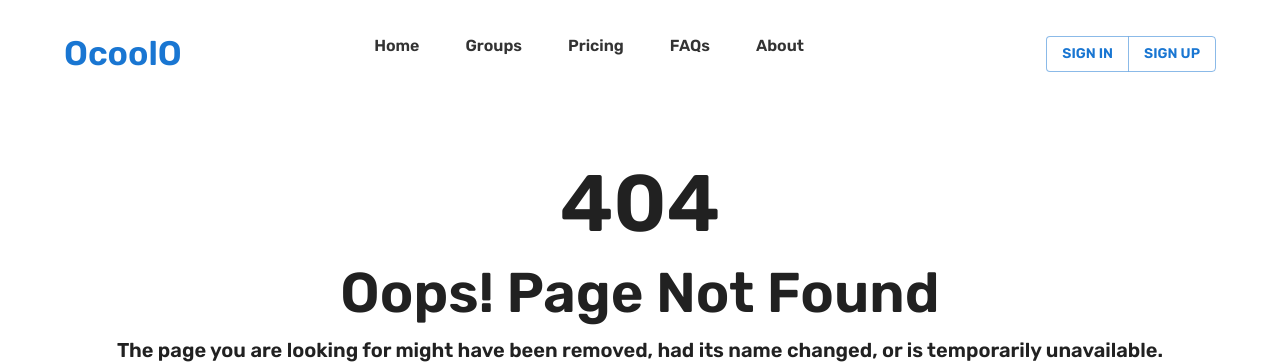
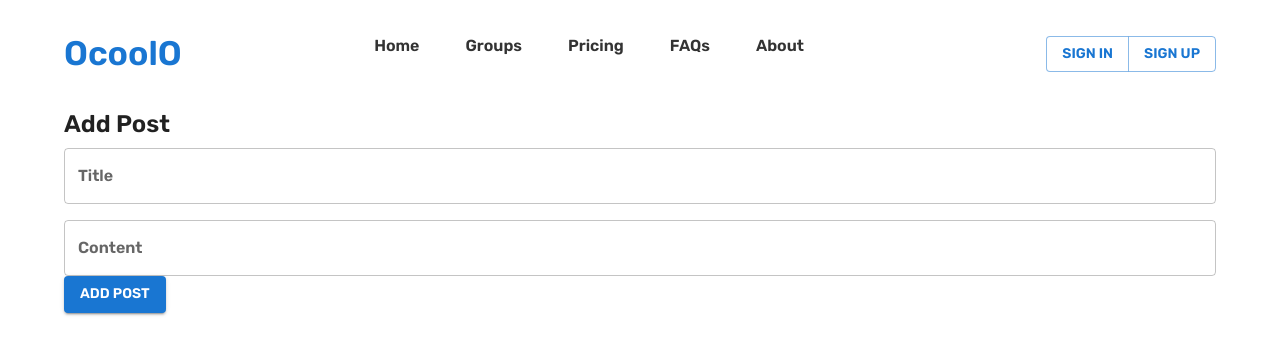
Before and after one commit to Yveradvir/react-fastapi-pwork, a React (Vite) app in the folder frontend/: page /post/new in a window 1280 px wide. Shown: the top 364 px of the page. Built offline with nearby package versions, Linux system fonts and the light colour scheme; no server answers.

Commit message:
06.05.2024 commit

```diff
--- a/frontend/package.json
+++ b/frontend/package.json
@@ -26,6 +26,7 @@
     "react-cookie": "^7.1.4",
     "react-dom": "^18.2.0",
     "react-icons": "^5.1.0",
+    "react-infinite-scroll-component": "^6.1.0",
     "react-loader-spinner": "^6.1.6",
     "react-redux": "^9.1.1",
     "react-router-dom": "^6.22.3",
--- a/frontend/src/app/app.tsx
+++ b/frontend/src/app/app.tsx
@@ -10,6 +10,7 @@ import { Suspense, lazy } from "react";
 import MainP from "./mainp/mainp";
 import ErrorPage from "@modules/components/errorPage";
 import Layout from "@modules/components/layout";
+import AddPost from "./post/add.post";
 
 const LazyHome = lazy(() => import("./mainp/home"));
 
@@ -31,6 +32,7 @@ const App: React.FC = () => {
                             </Suspense>
                         }
                     />
+                    <Route path="/post/new" element={<AddPost />} />
                     <Route path="*" element={
                         <Layout>
                             <ErrorPage>
--- a/frontend/src/app/auth/signup.tsx
+++ b/frontend/src/app/auth/signup.tsx
@@ -29,7 +29,7 @@ const SignUp: React.FC = () => {
         confirm_password: "",
         email: "",
         birth: "",
-        profile_image: undefined,
+        profile_image: "",
     };
 
     const onSubmitHandler = (
--- a/frontend/src/app/post/add.post.tsx
+++ b/frontend/src/app/post/add.post.tsx
@@ -1,11 +1,90 @@
-import Layout from "@modules/components/layout"
+import React, { useState } from "react";
+import { Grid, TextField, Typography } from "@mui/material";
+import { Formik, Field, ErrorMessage, Form as FForm } from "formik";
+import Danger from "@modules/components/danger";
+import Layout from "@modules/components/layout";
+import SpinnerButton from "@modules/components/submitspinner";
+import { PostSchema, PostValues } from "@modules/validations/post.vd";
+
 
 const AddPost: React.FC = () => {
+    const [error, setError] = useState("");
+    const initialValues: PostValues = {
+        title: "",
+        content: "",
+        postImages: {
+            main: undefined,
+            second: undefined,
+            third: undefined,
+            fourth: undefined,
+            fifth: undefined
+        }
+    };
+    // const _postImagesKeys = ["main", "second", "third", "fourth", "fifth"]
+
+    const onSubmitHandler = async (values: PostValues) => {
+        try {
+            console.log(values);
+            setError("");
+        } catch (error) {
+            setError("Something went wrong . . .");
+        }
+    };
+
     return (
-        <Layout>
-            <h1>{import.meta.env.VITE_A}</h1>
+        <Layout needToFab={false}>
+            <div className="frame">
+                <Typography variant="h5" gutterBottom>
+                    Add Post
+                </Typography>
+                <Formik
+                    initialValues={initialValues}
+                    validationSchema={PostSchema}
+                    onSubmit={onSubmitHandler}
+                >
+                    {({ isSubmitting }) => (
+                        <FForm noValidate>
+                            <Grid container spacing={2}>
+                                <Grid item xs={12}>
+                                    <Field
+                                        name="title"
+                                        type="text"
+                                        as={TextField}
+                                        label="Title"
+                                        fullWidth
+                                    />
+                                    <ErrorMessage name="title">
+                                        {(msg) => <Danger text={msg} />}
+                                    </ErrorMessage>
+                                </Grid>
+                                <Grid item xs={12}>
+                                    <Field
+                                        name="content"
+                                        type="text"
+                                        as={TextField}
+                                        label="Content"
+                                        fullWidth
+                                    />
+                                    <ErrorMessage name="content">
+                                        {(msg) => <Danger text={msg} />}
+                                    </ErrorMessage>
+                                </Grid>
+                                <Grid>
+
+                                </Grid>
+                            </Grid>
+                            <SpinnerButton
+                                type="submit"
+                                text="Add Post"
+                                isSubmitting={isSubmitting}
+                            />
+                            {error && <Danger text={error} />}
+                        </FForm>
+                    )}
+                </Formik>
+            </div>
         </Layout>
     );
-}
+};
 
 export default AddPost;
--- a/frontend/src/modules/reducers/index.ts
+++ b/frontend/src/modules/reducers/index.ts
@@ -1,10 +1,12 @@
 import { configureStore } from "@reduxjs/toolkit";
 import { useDispatch, useSelector } from "react-redux";
 import { PROFILE_FEATURE_KEY, profileReducer } from "./profile.slice";
+import { POST_IMAGES_FEATURE_KEY, postImagesReducer } from "./post_images.slice";
 
 export const store = configureStore({
     reducer: {
-        [PROFILE_FEATURE_KEY]: profileReducer
+        [PROFILE_FEATURE_KEY]: profileReducer,
+        [POST_IMAGES_FEATURE_KEY]: postImagesReducer
     },
     middleware: (getDefaultMiddleware) => getDefaultMiddleware(),
     devTools: import.meta.env.DEV
--- /dev/null
+++ b/frontend/src/modules/reducers/post_images.slice.ts
@@ -0,0 +1,55 @@
+import { PayloadAction, createSlice } from "@reduxjs/toolkit";
+import { LoadingStatus, RejectedError } from "./main";
+import { PostImages } from "@modules/validations/post.vd";
+import { YvesFile } from "@modules/utils/const";
+import blobToBase64 from "@modules/utils/blob";
+
+export const POST_IMAGES_FEATURE_KEY = "post_images";
+
+export interface PostImagesEntity extends PostImages {}
+export interface PostImagesState {
+    images: PostImagesEntity | null;
+    loadingStatus: LoadingStatus;
+    error?: RejectedError | null;
+}
+
+const initialState: PostImagesState = {
+    images: {
+        main: "",
+        second: "",
+        third: "",
+        fourth: "",
+        fifth: ""
+    },
+    loadingStatus: LoadingStatus.NotLoaded,
+    error: null,
+};
+
+const postImagesSlice = createSlice({
+    name: POST_IMAGES_FEATURE_KEY,
+    initialState,
+    reducers: {
+        change: (state, action: PayloadAction<{ image: YvesFile; name: string }>) => {
+            const { image, name } = action.payload;
+
+            if (image && state.images) {
+                if (typeof image !== "string") {
+                    const blob = image instanceof Blob ? image : new Blob([image]);
+                    blobToBase64(blob).then((base64) => {
+                        state.images[name] = base64;
+                    });
+                } else {
+                    state.images[name] = image;
+                }
+            }
+        },
+        reset: (state, action: PayloadAction<{name: string}>) => {
+            if (state.images) {
+                state.images[action.payload.name] = "";
+            }
+        }
+    },
+});
+
+export const postImagesReducer = postImagesSlice.reducer;
+export const postImagesActions = postImagesSlice.actions;
--- /dev/null
+++ b/frontend/src/modules/utils/const.ts
@@ -0,0 +1 @@
+export type YvesFile = File | Blob | string
--- a/frontend/src/modules/validations/auth.vd.tsx
+++ b/frontend/src/modules/validations/auth.vd.ts
@@ -1,3 +1,4 @@
+import { YvesFile } from '@modules/utils/const';
 import * as Yup from 'yup';
 
 export interface SignUpValues {
@@ -8,7 +9,7 @@ export interface SignUpValues {
     last_name: string;
     email: string;
     birth: string;
-    profile_image: File | string | undefined;
+    profile_image?: YvesFile;
 }
 
 export interface SignInValues {
@@ -16,9 +17,6 @@ export interface SignInValues {
     password: string;
     confirm_password: string;
 }
-
-const SUPPORTED_FORMATS = ['image/jpg', 'image/jpeg', 'image/png'];
-const MAX_FILE_SIZE = 5 * 1024 * 1024; // 5 MB
 
 export const SignUpSchema = Yup.object().shape({
     first_name: Yup.string()
@@ -47,10 +45,7 @@ export const SignUpSchema = Yup.object().shape({
     birth: Yup.date()
         .max(new Date(), "Date of birth must be in the past")
         .required("Field is required"),
-    profile_image: Yup.mixed()
-        .test('fileSize', 'File too large', (value) => !value || (value as File).size <= MAX_FILE_SIZE)
-        .test('fileFormat', 'Invalid file format', (value) => !value || SUPPORTED_FORMATS.includes((value as File).type))
-        .optional()
+    profile_image: Yup.mixed().optional()
 });
 
 export const SignInSchema = Yup.object().shape({
--- /dev/null
+++ b/frontend/src/modules/validations/post.vd.ts
@@ -0,0 +1,27 @@
+import { YvesFile } from '@modules/utils/const';
+import * as Yup from 'yup';
+
+export interface PostImages {
+    main?: YvesFile;
+    second?: YvesFile;
+    third?: YvesFile;
+    fourth?: YvesFile;
+    fifth?: YvesFile;
+}
+
+export interface PostValues {
+    title: string;
+    content: string;
+    postImages: PostImages;
+}
+
+export const PostSchema = Yup.object().shape({
+    title: Yup.string()
+        .min(2, "Minimum 2 letters")
+        .max(40, "Maximum 40 letters")
+        .required("Field is required"),
+    content: Yup.string()
+        .min(2, "Minimum 2 letters")
+        .max(12000, "Maximum 12000 letters")
+        .required("Field is required"),
+})
```
Also changed, not shown: frontend/src/app/post/imagePanel.tsx (added, +78 -0 lines), 2 other files (tests, documents, lock files or other folders).
